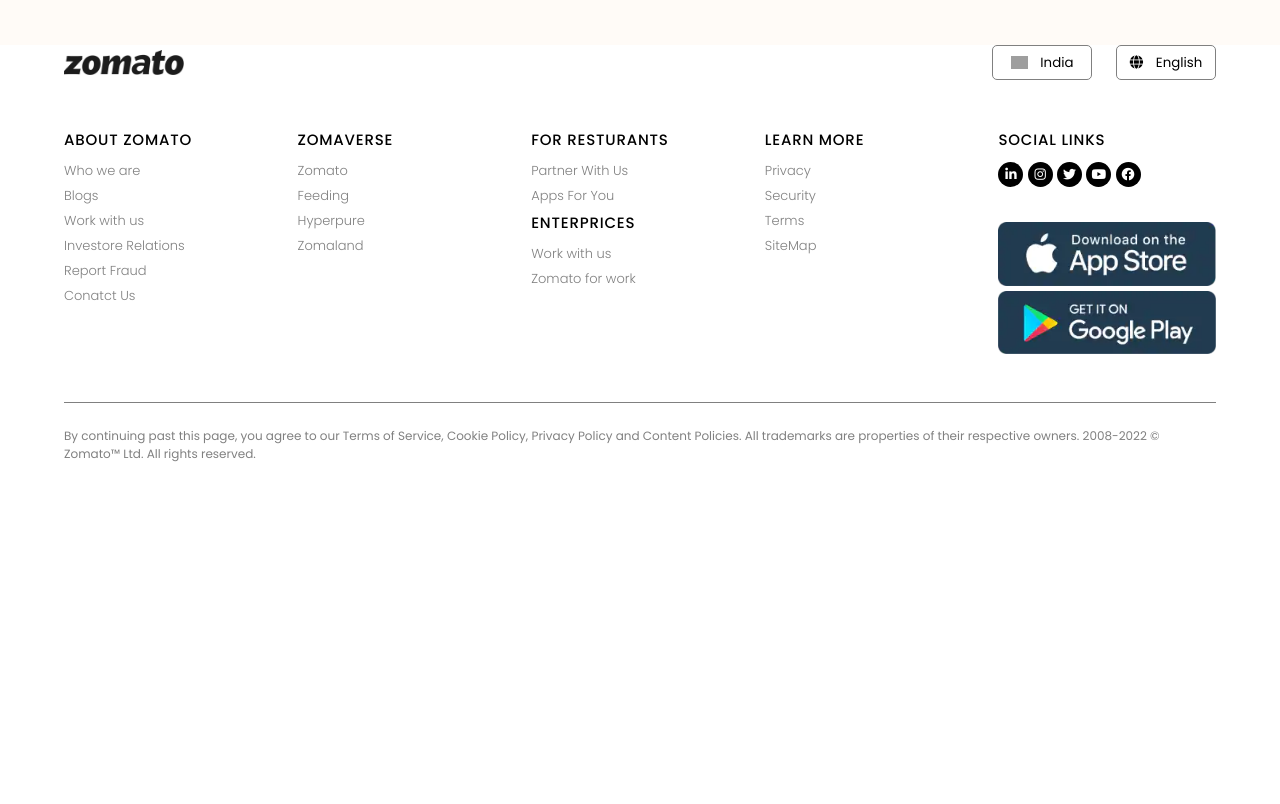
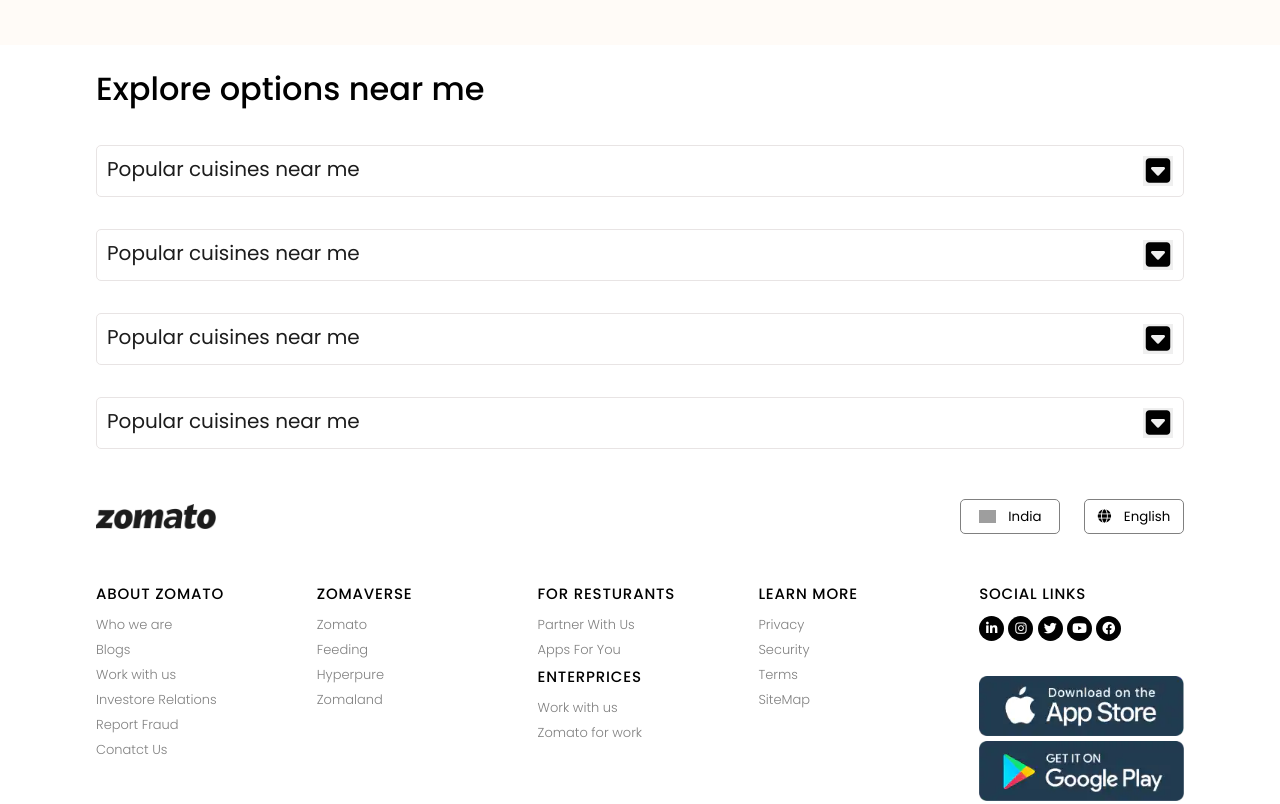
Before and after one commit to Shivam-Hajare/Zomato_clone, a plain HTML site: page index.html in a window 1280 px wide. Shown: the part 1679-2483 px from the top of the page. Before the commit the page ends 2142 px from the top, so only its background shows below. Drawn offline with Linux system fonts and the light colour scheme; grey boxes are pictures that could not be loaded.

Commit message:
Static zomato webPage Done

```diff
--- a/index.html
+++ b/index.html
@@ -155,6 +155,27 @@
     </div>
   </section>
 
+  <section class="explore_section">
+    <div class="explore_container">
+      <h1>Explore options near me</h1>
+      <div class="explore_Subcontainer">
+        <h5>Popular cuisines near me</h5>
+        <button><i class="fa-solid fa-square-caret-down"></i></button>
+      </div>
+      <div class="explore_Subcontainer">
+        <h5>Popular cuisines near me</h5>
+        <button><i class="fa-solid fa-square-caret-down"></i></button>
+      </div>
+      <div class="explore_Subcontainer">
+        <h5>Popular cuisines near me</h5>
+        <button><i class="fa-solid fa-square-caret-down"></i></button>
+      </div>
+      <div class="explore_Subcontainer">
+        <h5>Popular cuisines near me</h5>
+        <button><i class="fa-solid fa-square-caret-down"></i></button>
+      </div>
+    </div>
+  </section>
   <footer class="container footer">
     <div class="footer_section1">
       <img src="images/logo.png" alt="Zomato Logo" />
@@ -197,7 +218,7 @@
       </div>
 
       <div class="link__container">
-        <h5 >LEARN MORE</h5>
+        <h5>LEARN MORE</h5>
         <a class="footer__link" href="">Privacy</a>
         <a class="footer__link" href="">Security</a>
         <a class="footer__link" href="">Terms</a>
--- a/styles.css
+++ b/styles.css
@@ -87,7 +87,7 @@ nav a{
     align-items: center;
     justify-content: center;
     gap: 1.5rem;
-    width: 90%;
+    width: 85%;
     margin: 3rem auto;
 }
 .we__offer_card{
@@ -124,7 +124,7 @@ nav a{
 
 /* collection section */
 .collections{
-    width: 90%;
+    width: 85%;
     margin: auto;
 }
 .collections h1{
@@ -301,9 +301,6 @@ nav a{
     cursor: pointer;
 }
 
-/* button:hover{
-    cursor: pointer;
-} */
 
 .right .download__app_container{
     display: flex;
@@ -360,8 +357,8 @@ nav a{
     width: 100%;
 }
 .footer_section1{
-    width: 90%;
-    margin: auto;
+    width: 85%;
+    margin: 50px auto auto;
     display: flex;
     align-items: center;
     justify-content: space-between;
@@ -389,7 +386,7 @@ nav a{
 
 /* link section grid */
 .navigation_container{
-    width: 90%;
+    width: 85%;
     margin: auto;
     display: grid;
     grid-template-columns:repeat(5, 1fr);;
@@ -435,7 +432,7 @@ nav a{
     width: 100%;
 }
 .disclamer{
-    width: 90%;
+    width: 85%;
     margin: auto;
     color: gray;
     font-size: 12px;
@@ -459,3 +456,53 @@ nav a{
         grid-template-columns: repeat(1, 1fr);
     }
 }
+
+/* explore_section css */
+
+.explore_section{
+    width: 100%;
+    height: auto;
+}
+.explore_container{
+    height: auto;
+    width: 85%;
+    margin: 20px auto 20px auto ;
+    display: flex;
+    flex-wrap: wrap;
+    flex-direction: column;
+    gap: 2rem;
+    justify-content: center;
+
+}
+.explore_container h1{
+    font-size: 2rem;
+    font-weight: 500;
+}
+.explore_Subcontainer{
+    display: flex;
+    padding: 10px;
+    justify-content:center;
+    border: 1px solid rgb(232, 228, 228);
+    border-radius: 5px;
+}
+.explore_Subcontainer h5{
+    flex: 1;
+    font-weight: 400;
+    color: rgb(28, 28, 28);
+    font-size: 20px;
+    line-height: 26px;
+}
+.explore_Subcontainer button {
+    border: none;
+    width: 30px;
+    height: 30px;
+    cursor: pointer;
+}
+
+.explore_Subcontainer button i{
+    color: black;
+    font-size: 28px;
+    display: flex;
+    justify-content: center;
+    align-items: center;
+}
```
